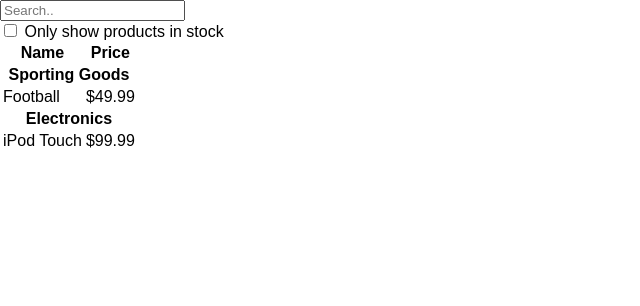
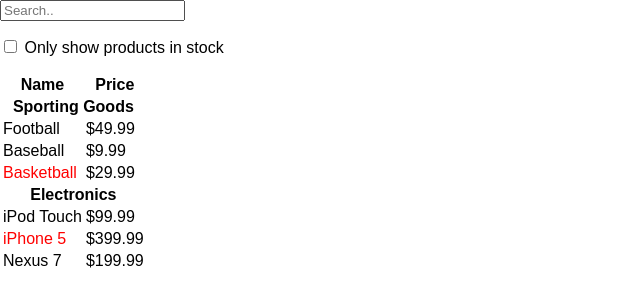
Before and after one commit to shashankKeshava/React, a React (Create React App) app in the folder hello-world/: page / in a window 1280 px wide. Shown: the top 306 px of the page, without its empty margins (0-640 px from the left). Built offline with nearby package versions, Linux system fonts and the light colour scheme.

Commit message:
Completed Thinking React App

```diff
--- a/hello-world/src/index.js
+++ b/hello-world/src/index.js
@@ -406,8 +406,10 @@
     }
 
 }
+const element = <Welcome name="shashank"/>;
 
-var PRODUCTS = [
+//Thinking in React
+const PRODUCTS = [
     { category: 'Sporting Goods', price: '$49.99', stocked: true, name: 'Football' },
     { category: 'Sporting Goods', price: '$9.99', stocked: true, name: 'Baseball' },
     { category: 'Sporting Goods', price: '$29.99', stocked: false, name: 'Basketball' },
@@ -417,27 +419,57 @@
 ];
 
 
-//Thinking in React
 class FilterableProductTable extends React.Component {
+    constructor(props) {
+        super(props);
+        this.state = {
+            filterText: '',
+            inStockOnly: false
+        }
+
+    }
+
+    handleFilterTextInput = (filterText) => {
+        this.setState({
+            filterText: filterText
+        })
+    }
+    handleInStockInput = (inStockOnly) => {
+        this.setState({
+            inStockOnly: inStockOnly
+        })
+    }
+
     render() {
         return (
             <div>
-            <SearchBar/>
-            <ProductTable products={this.props.products}/>
+            <SearchBar filterText={this.state.filterText} inStockOnly={this.state.inStockOnly} onFilterTextInput={this.handleFilterTextInput} onInStockInput={this.handleInStockInput}/>
+            <ProductTable products={this.props.products} filterText={this.state.filterText} inStockOnly={this.state.inStockOnly}/>
             </div>
         )
     }
 }
 
+
 //Search Bar
 class SearchBar extends React.Component {
+    constructor(props) {
+        super(props);
+
+    }
+    handleFilterTextInputChange = (e) => {
+        this.props.onFilterTextInput(e.target.value);
+    }
+    handleInStockInputChange = (e) => {
+        this.props.onInStockInput(e.target.checked);
+    }
     render() {
         return (
-            <div>
-            <input type="text" placeholder="Search.."/> <br/>
-            <input type="checkbox" /> <label>Only show products in stock</label>
-            </div>
-        )
+            <form>
+            <input type="text" placeholder="Search.." value={this.props.filterText} onChange={this.handleFilterTextInputChange}/> <br/>
+            <p><input type="checkbox" checked={this.props.inStockOnly} onChange={this.handleInStockInputChange}/>{' '}<label>Only show products in stock</label></p>
+            </form>)
+
     }
 }
 
@@ -446,12 +478,15 @@
         let rows = [];
         let lastCategory = null;
         this.props.products.forEach((product) => {
-            if (product.category != lastCategory) {
+            if (product.name.indexOf(this.props.filterText) === -1 || (!product.stocked && this.props.inStockOnly)) {
+                return;
+            }
+            if (product.category !== lastCategory) {
                 rows.push(<ProductCategoryRow category={product.category} key={product.category}/>);
-                rows.push(<ProductRow product={product} key={product.name}/>);
-                lastCategory = product.category;
 
             }
+            rows.push(<ProductRow product={product} key={product.name}/>);
+            lastCategory = product.category;
 
         })
 
@@ -464,22 +499,19 @@
             </thead>
             <tbody>{rows}</tbody>
             </table>)
+
     }
 }
 
 class ProductCategoryRow extends React.Component {
     render() {
-        return <tr><th colspan="2">{this.props.category}</th></tr>
+        return <tr><th colSpan="2">{this.props.category}</th></tr>
     }
 }
 
 class ProductRow extends React.Component {
     render() {
-        var name = this.props.product.stocked ?
-            this.props.product.name :
-            <span style={{color: 'red'}}>
-        {this.props.product.name}
-      </span>;
+        var name = this.props.product.stocked ? this.props.product.name : <span style={{color: 'red'}}> {this.props.product.name}</span>;
         return (
             <tr>
         <td>{name}</td>
@@ -489,7 +521,6 @@
     }
 }
 
-const element = <Welcome name="shashank"/>;
 ReactDOM.render(<FilterableProductTable products={PRODUCTS}/>,
     document.getElementById('root')
 );
```
